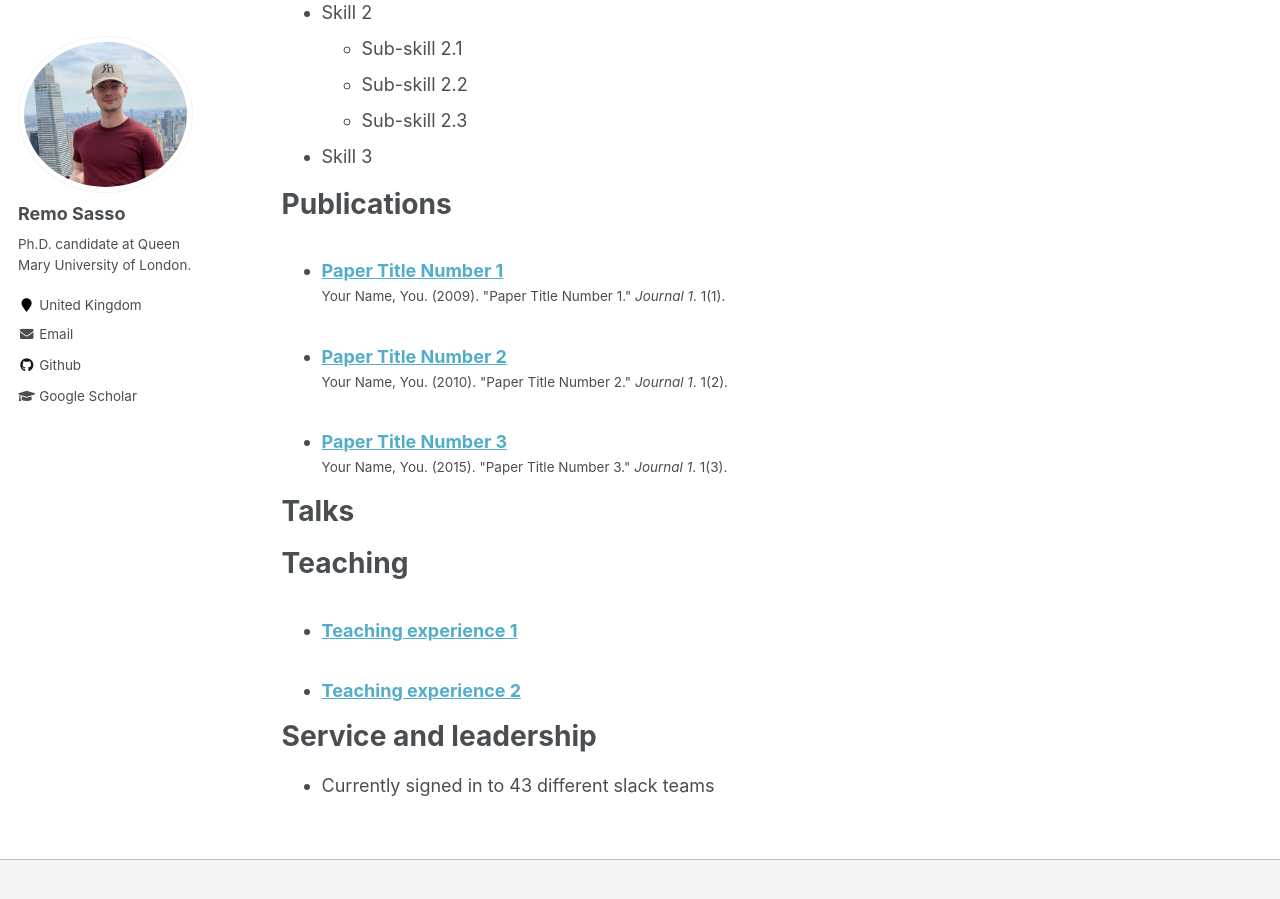
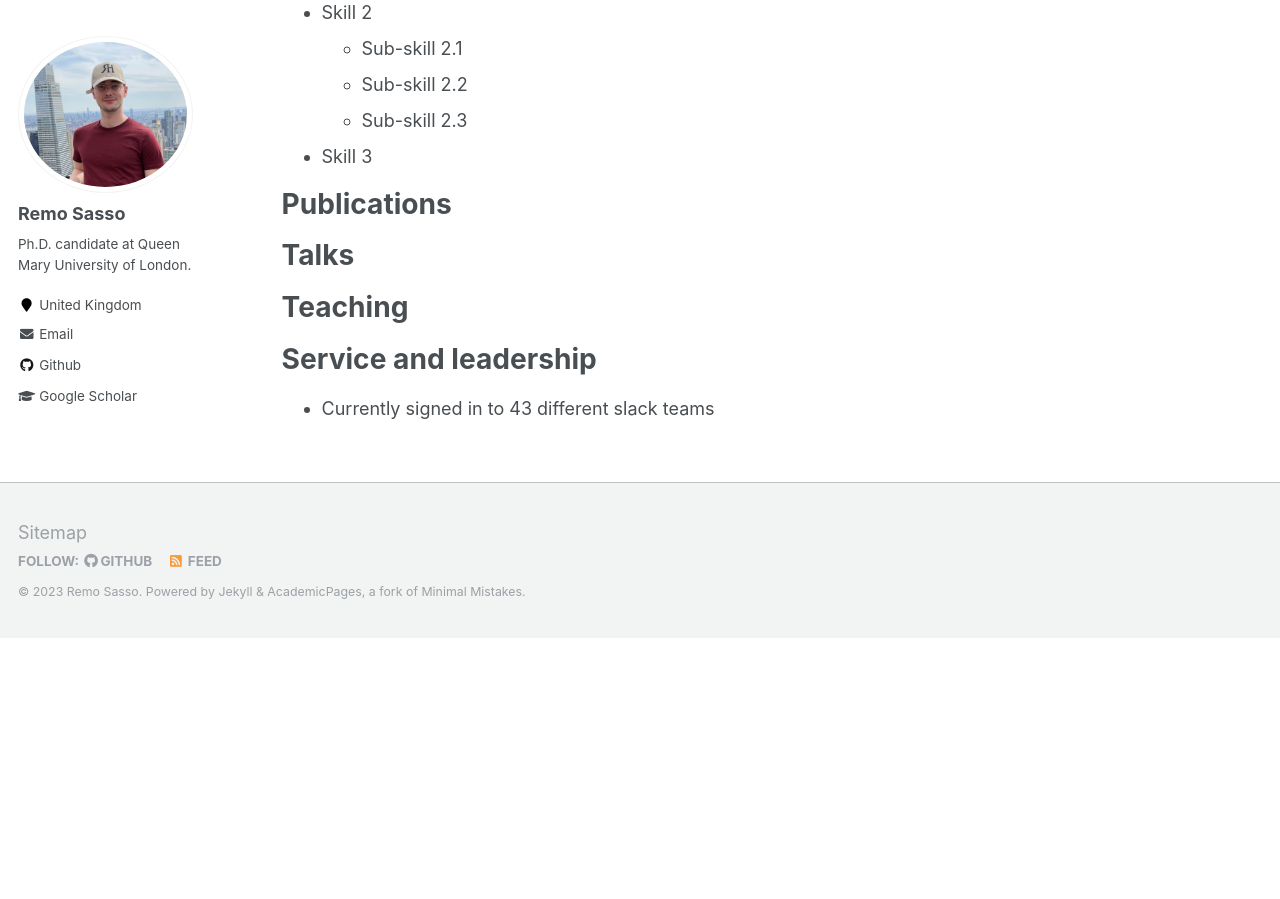
Before and after one commit to remosasso/remosasso.github.io, a Jekyll site: the page built from _pages/cv.md, in a window 1280 px wide and 900 px high, scrolled down 767 px. Built offline with Jekyll 4.4.1, drawn with Linux system fonts in a browser that asks for light colours; after the commit the page ends 1405 px from its top, so only the background shows below that; part of the change alters nothing that is shown.

Commit message:
Update _config.yml

```diff
--- a/_config.yml
+++ b/_config.yml
@@ -175,16 +175,7 @@ kramdown:
 
 # Collections
 collections:
-  teaching:
-    output: true
-    permalink: /:collection/:path/
-  publications:
-    output: true
-    permalink: /:collection/:path/
-  portfolio:
-    output: true
-    permalink: /:collection/:path/
-  talks:
+  projects:
     output: true
     permalink: /:collection/:path/
 
@@ -220,7 +211,7 @@ defaults:
   # _publications
   - scope:
       path: ""
-      type: publications
+      type: projects
     values:
       layout: single
       author_profile: true
```
